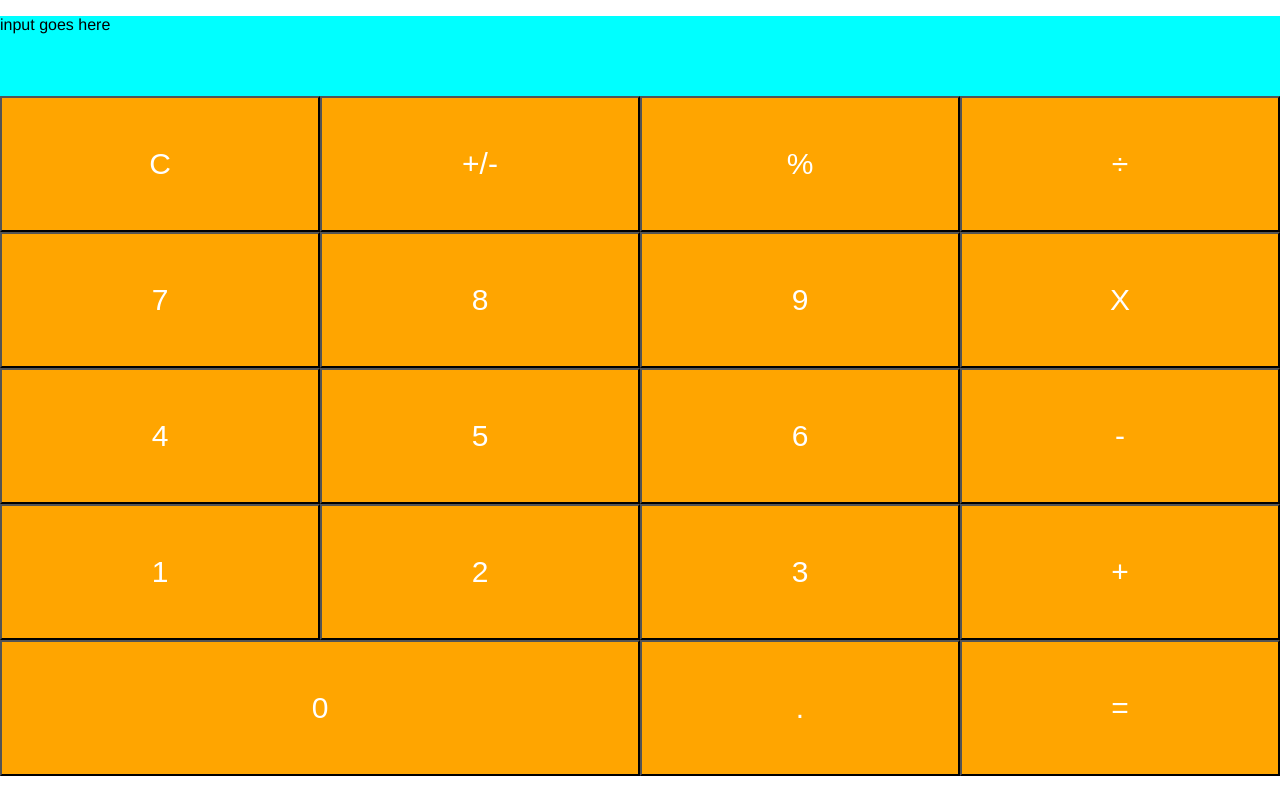
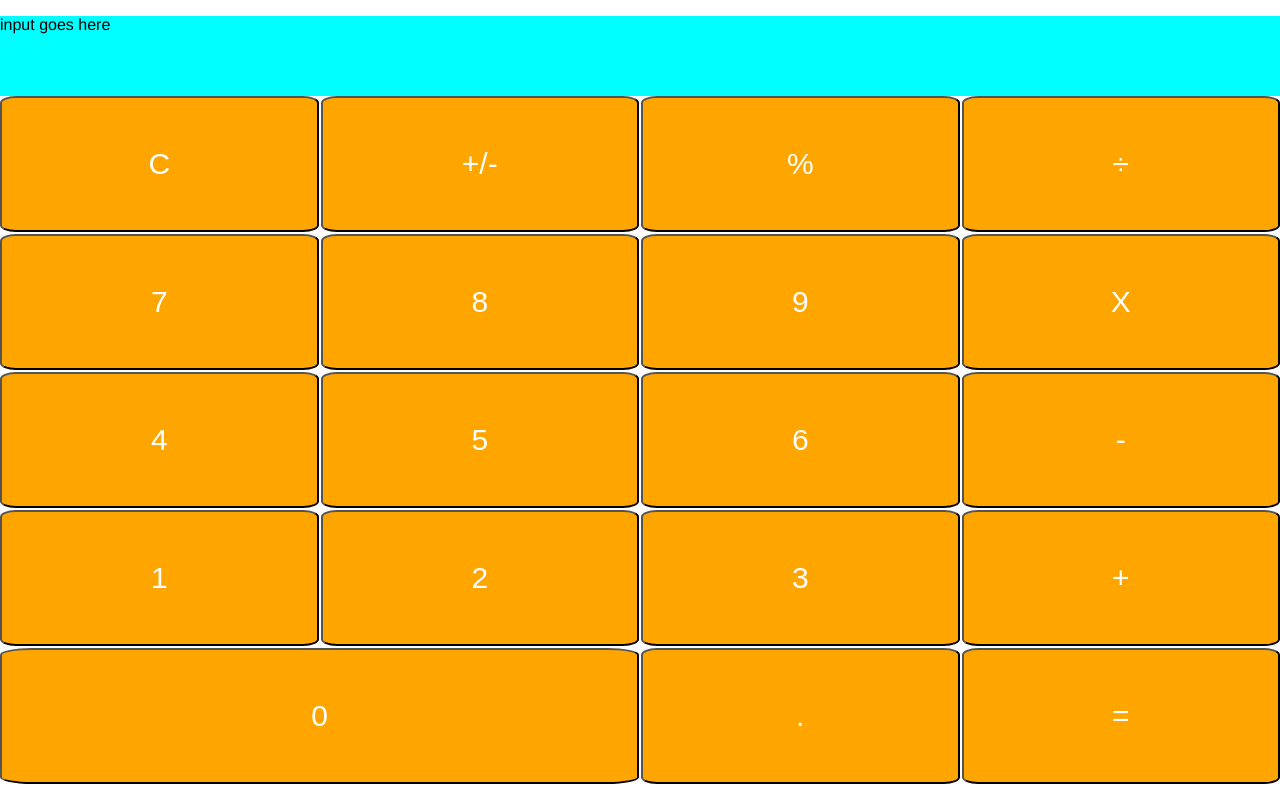
Before and after one commit to Winzar/calculator-project, a plain HTML site: page index.html in a window 1280 px wide. Drawn offline with Linux system fonts and the light colour scheme.

Commit message:
Added rounding of buttons

```diff
--- a/layout.scss
+++ b/layout.scss
@@ -12,6 +12,7 @@
     display: grid;
     grid-template-columns: 1fr 1fr 1fr 1fr;
     grid-template-rows: 17vh 17vh 17vh 17vh 17vh;
+    grid-gap: 2px;
     //text-size-adjust: auto;
 
     button{
@@ -19,6 +20,7 @@
         text-size-adjust: auto;
         font-size: 30px;
         color: white;
+        border-radius: 5%;
     }
 
     &__large-button {
```
Also changed, not shown: layout.css, main.css.
